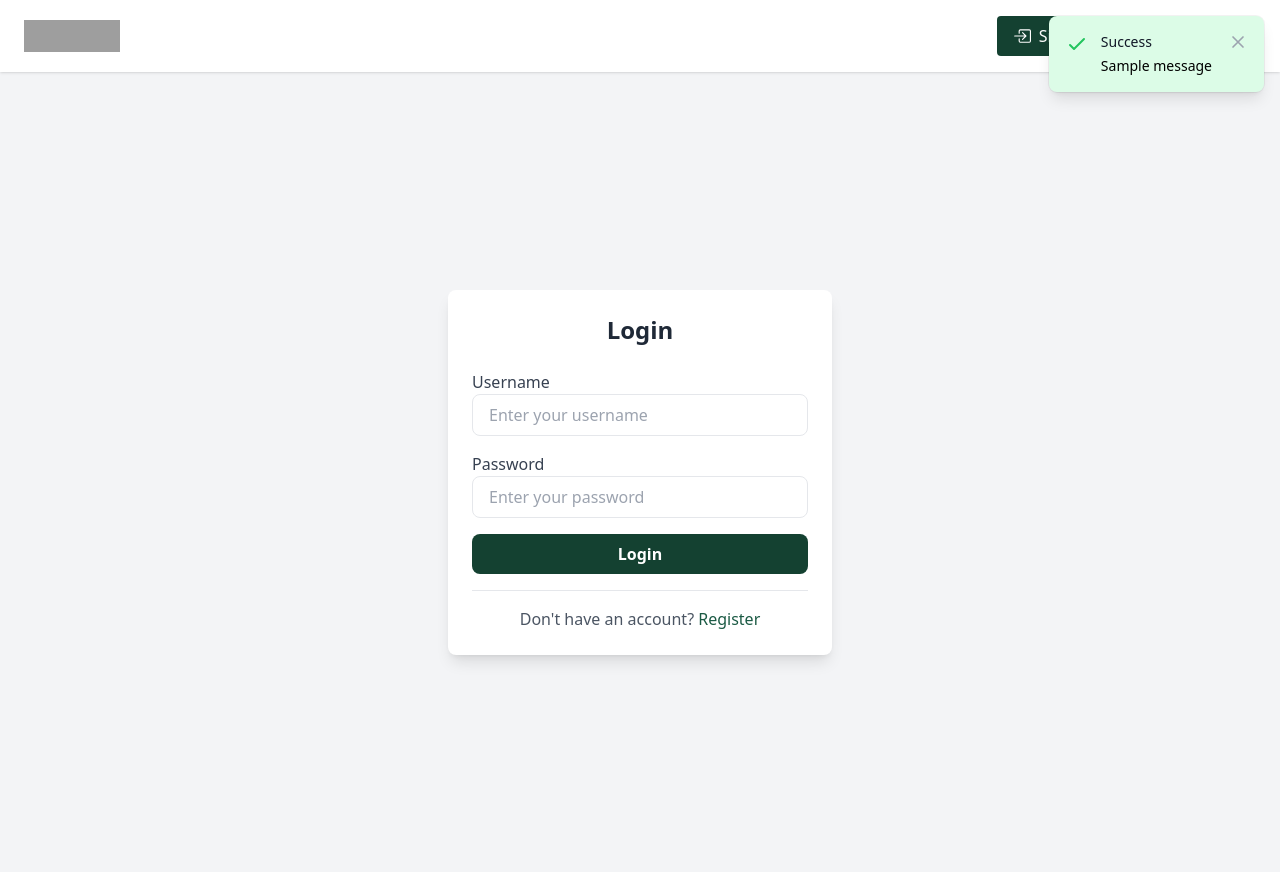
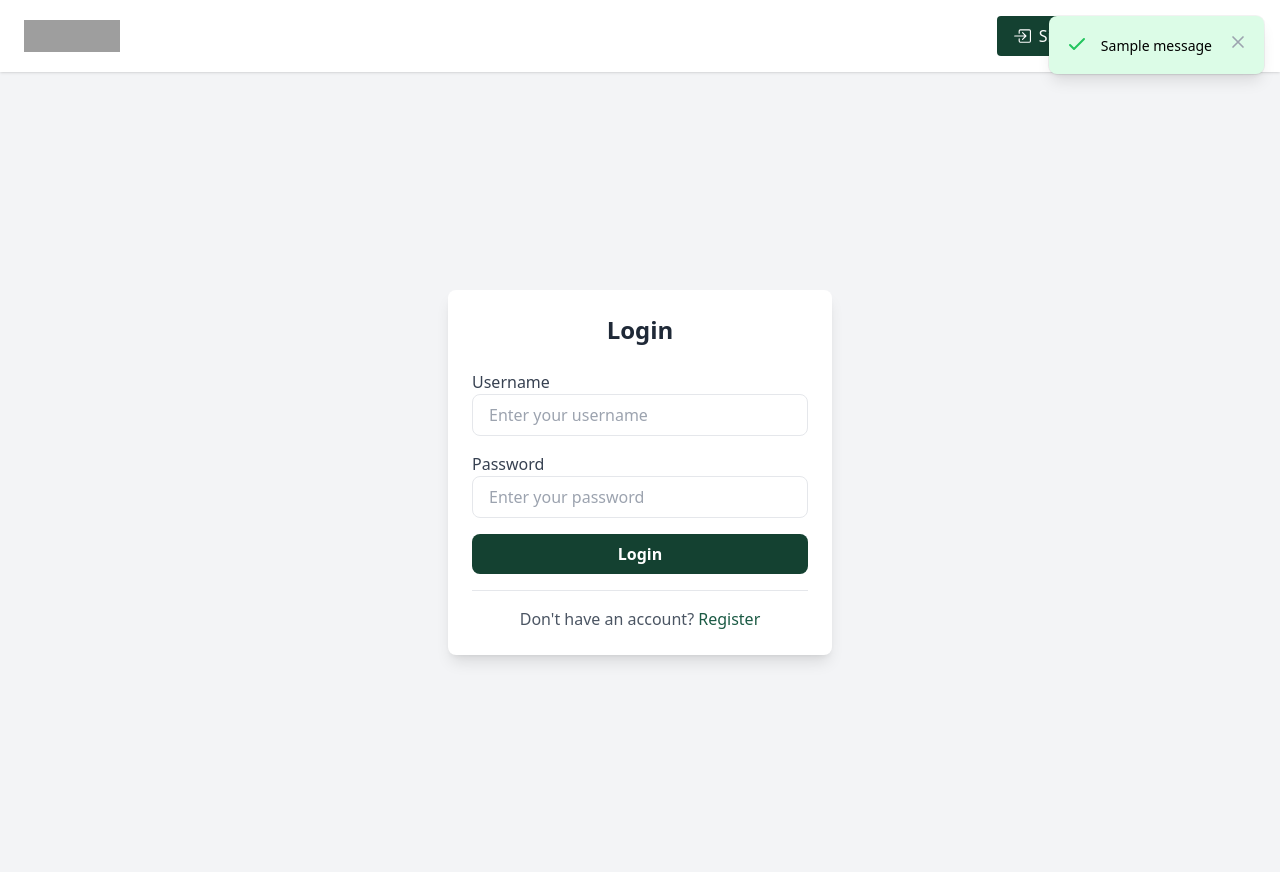
Before and after one commit to SayedAnwar-07/student_management, a Django app: page /api/ in a window 1280 px wide. Run offline with Django 5.2, Linux system fonts and the light colour scheme; one stand-in notice (Sample message) is shown; some libraries are stand-ins or nearby versions; grey boxes are pictures that could not be loaded.

Commit message:
toast bugs fixed

```diff
--- a/students/views.py
+++ b/students/views.py
@@ -20,9 +20,10 @@ class RegisterForm(View):
         if form.is_valid():
             user = form.save()
             login(request, user)
+            messages.success(request, f"Account created successfully for {user.username}!")
             return redirect('profile')
+        messages.error(request, "Registration unsuccessful. Please check the errors below.")
         return render(request, 'students/auth/register.html', {'form': form})
-
 
 # login class
 class LoginForm(View):
@@ -35,6 +36,7 @@ class LoginForm(View):
         if form.is_valid():
             user = form.get_user()
             login(request, user)
+            messages.success(request, f"{user.username} logged in successfully")
             return redirect('profile')
         return render(request, 'students/auth/login.html', {'form': form})
 
@@ -72,7 +74,7 @@ class StudentCreateView(LoginRequiredMixin, View):
             student = form.save(commit=False)
             student.user = request.user
             student.save()
-            messages.success(request, "Student successfully created!")
+            messages.success(request, f"{student.name} created successfully")
             return redirect('student_list')
         return render(request, 'students/student_info/student_form.html', {'form': form})
 
@@ -89,7 +91,7 @@ class StudentUpdateView(LoginRequiredMixin, View):
         form = StudentForm(request.POST, request.FILES, instance=student)
         if form.is_valid():
             form.save()
-            messages.success(request, "Student form successfully updated")
+            messages.success(request, f"{student.name} updated successfully")
             return redirect('student_list')
         return render(request, 'students/student_info/student_form.html', {'form': form})
 
@@ -110,5 +112,5 @@ class StudentDeleteView(LoginRequiredMixin, View):
     def post(self, request, student_id, *args, **kwargs):
         student = get_object_or_404(Student, id=student_id, user=request.user)
         student.delete()
-        messages.success(request, "Student successfully deleted!")
+        messages.success(request, f"{student.name} has been deleted")
         return redirect('student_list')
--- a/templates/base.html
+++ b/templates/base.html
@@ -214,7 +214,6 @@
                   {% endif %}
                 </div>
                 <div class="ml-3 flex-1">
-              <p class="text-sm font-medium text-gray-900">{{ message.tags|title }}</p>
                   <p class="mt-1 text-sm text-black">{{ message }}</p>
                 </div>
                 <div class="ml-4 flex-shrink-0">
```
Also changed, not shown: db.sqlite3, media/students/Saeed/images_5.png (added), media/students/Saeed/images_6.jpg (added), media/students/ht/images_2.png (added), media/students/ht/images_2_lpfYQJU.png (added), media/students/ht/images_9.png (added). Lines whose indentation alone changed are shown as unchanged.
